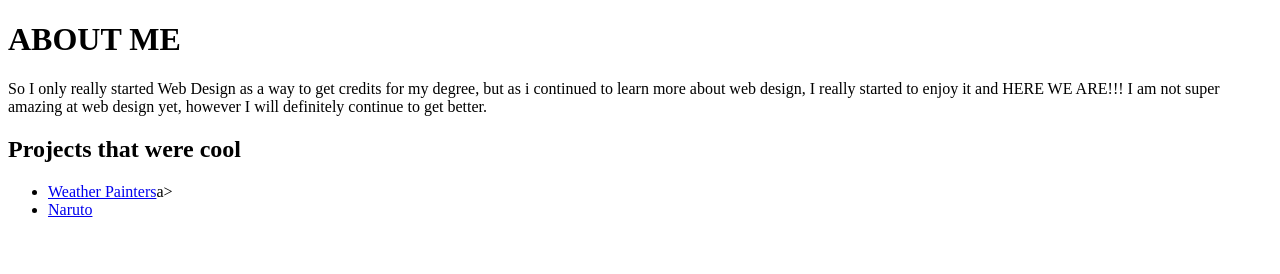
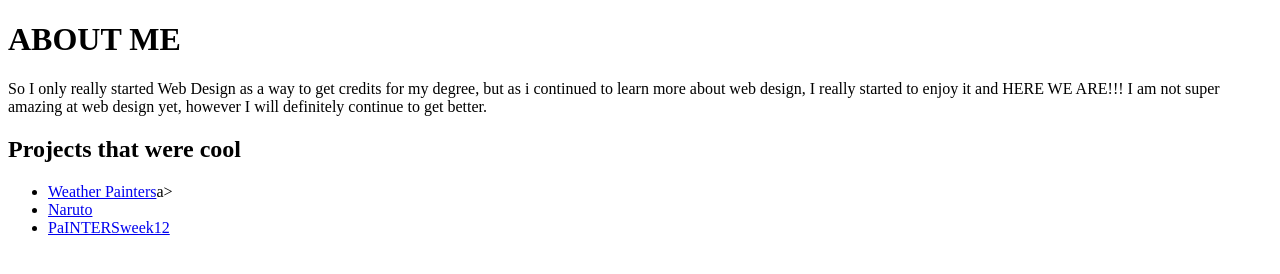
Before and after one commit to jcampbell2004/My-Repo, a plain HTML site: page indexx.html in a window 1280 px wide. Drawn offline with Linux system fonts and the light colour scheme.

Commit message:
Update indexx.html

```diff
--- a/indexx.html
+++ b/indexx.html
@@ -19,6 +19,7 @@ I am not super amazing at web design yet, however I will definitely continue to
   <ul>
    <li><a href="final Project/index.html">Weather Painters</a>a></li>
    <li><a href="naruto/index.html">Naruto</a></li>
+     <li><a href="WEEK12/index.html">PaINTERSweek12</a></li>
   </ul>
 </body>
 </html>
```
